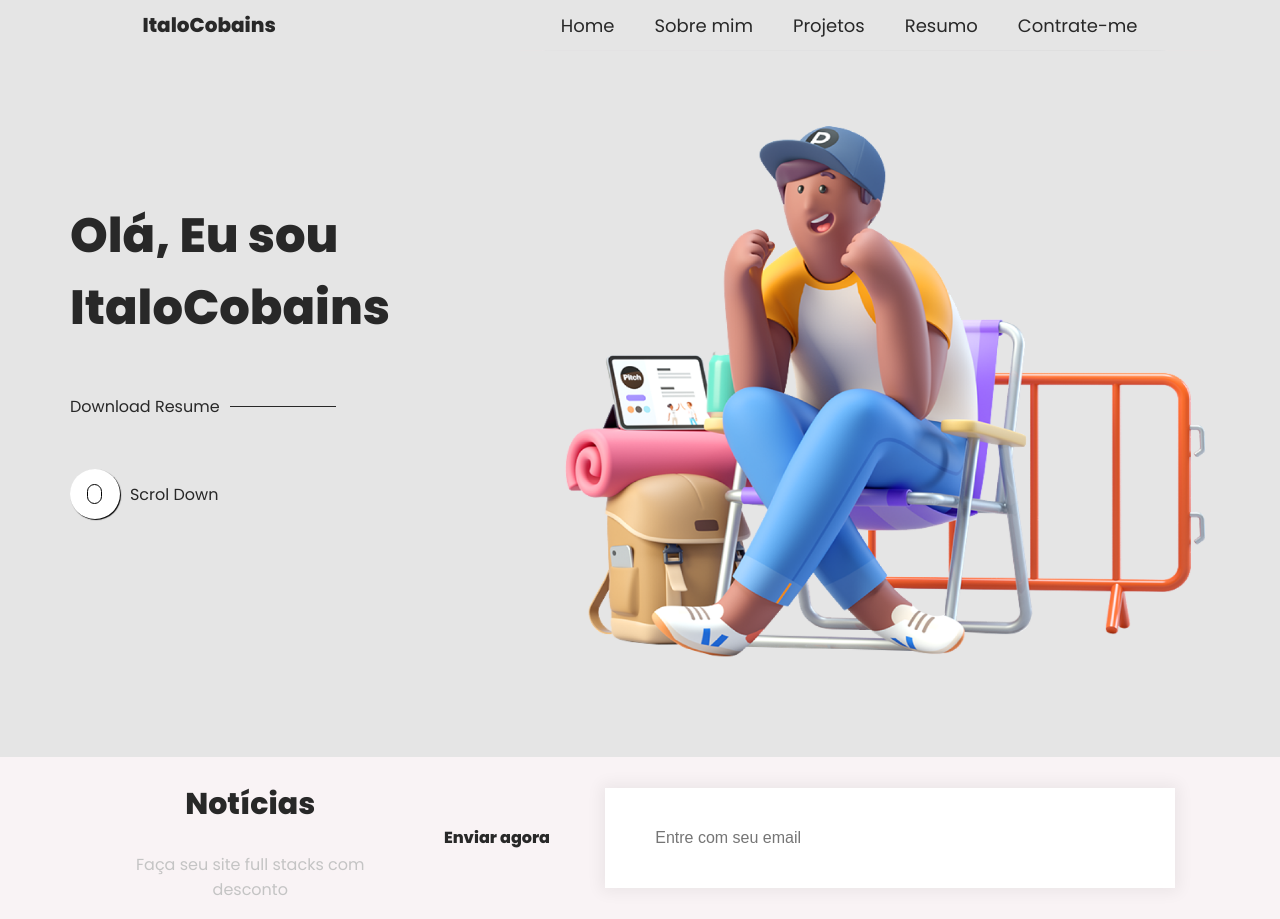
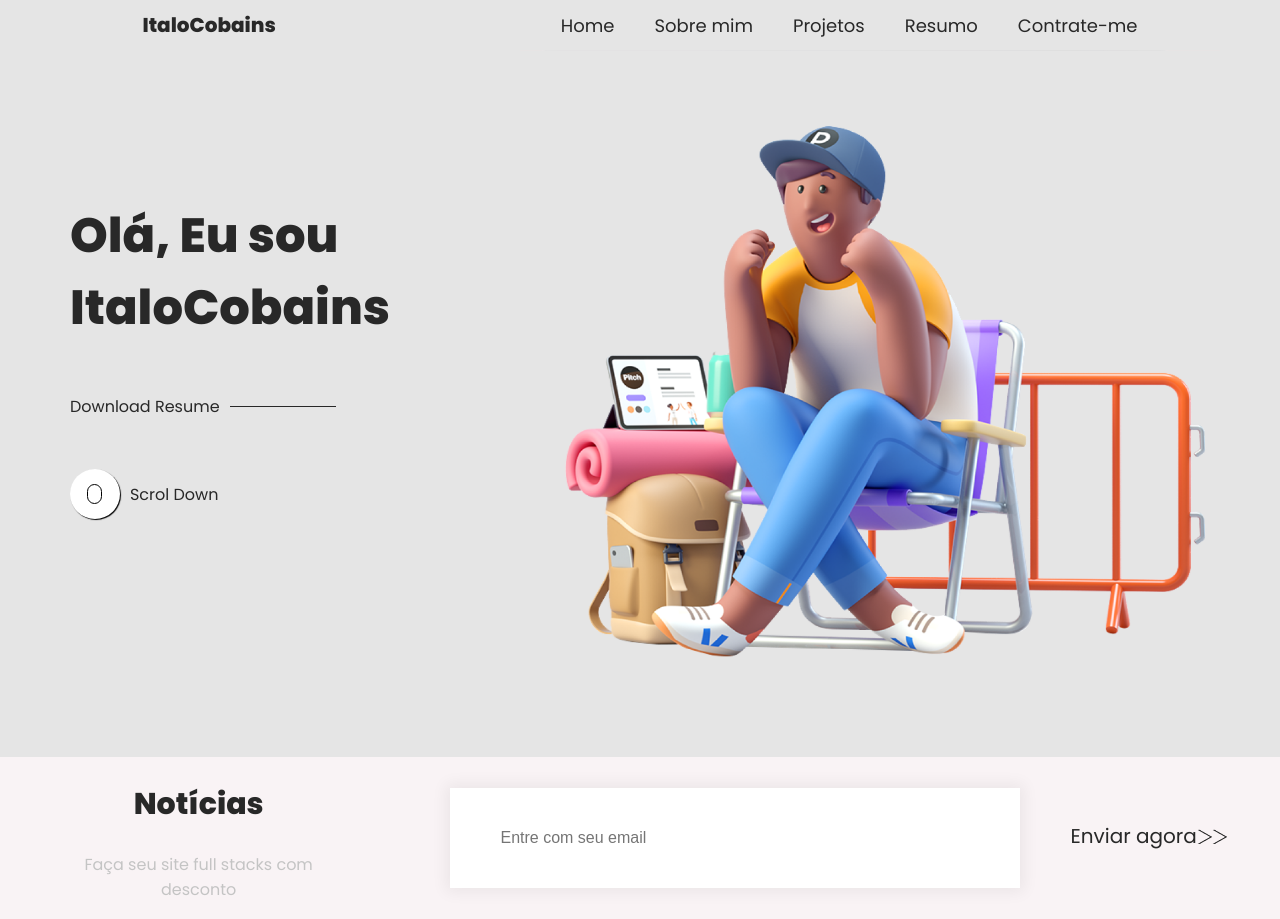
Before and after one commit to ItaloCobains/italo, a Next.js app: page / in a window 1280 px wide. Built offline with nearby package versions, Linux system fonts and the light colour scheme; a web font is replaced by a local one.

Commit message:
att noticias

```diff
--- a/package.json
+++ b/package.json
@@ -19,7 +19,7 @@
     "@types/node": "18.6.3",
     "@types/react": "18.0.15",
     "@types/react-dom": "18.0.6",
-    "eslint": "8.21.0",
+    "eslint": "^5.0.0",
     "eslint-config-next": "12.2.3",
     "eslint-plugin-react-hooks": "^4.6.0",
     "typescript": "4.7.4"
--- a/src/components/Noticias/index.tsx
+++ b/src/components/Noticias/index.tsx
@@ -33,11 +33,13 @@ const noticia = () => {
             placeholder="Entre com seu email"
           />
         </form>
-        <div>
-          <h3 className={styles.msg}>Enviar agora</h3>
-          <div className={styles.arrows}>
-            <Image src={arrow} alt="arrow" width={10} height={10} />
-            <Image src={arrow} alt="arrow" width={10} height={10} />
+        <div className={styles.button}>
+          <div className={styles.msg} onClick={handleSubmit}>
+            Enviar agora
+          </div>
+          <div>
+            <Image src={arrow} alt="Arrow" width={15} height={15} />
+            <Image src={arrow} alt="Arrow" width={15} height={15} />
           </div>
         </div>
       </div>
--- a/src/components/Noticias/style.module.css
+++ b/src/components/Noticias/style.module.css
@@ -41,13 +41,12 @@
 }
 
 .msg {
-  position: absolute;
-  font-size: 16px;
-  top: 0;
-  right: 0;
-  cursor: pointer;
-  margin-right: 730px;
-  margin-top: 825px;
+  font-size: 20px;
+  margin-left: 50px;
+  /* background-color: #00ff00; */
+  padding-bottom: 40px;
+  padding-top: 35px;
+  border-radius: 5px;
 }
 
 .arrows {
@@ -56,3 +55,8 @@
   top: 825px;
   left: 1810px;
 }
+
+.button{
+  display: flex;
+  align-items: center;
+}
```
Also changed, not shown: 1 other file (tests, documents, lock files or other folders).
